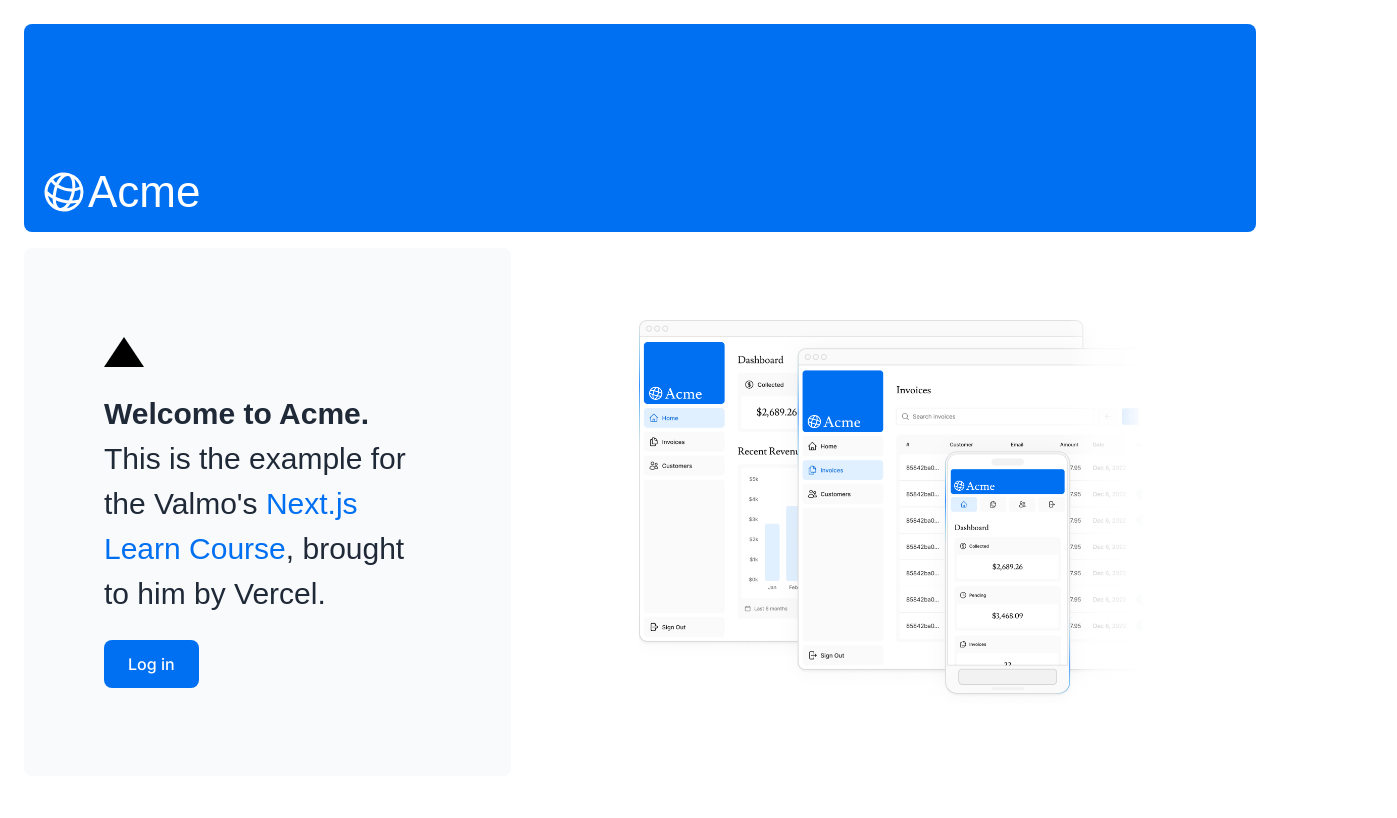
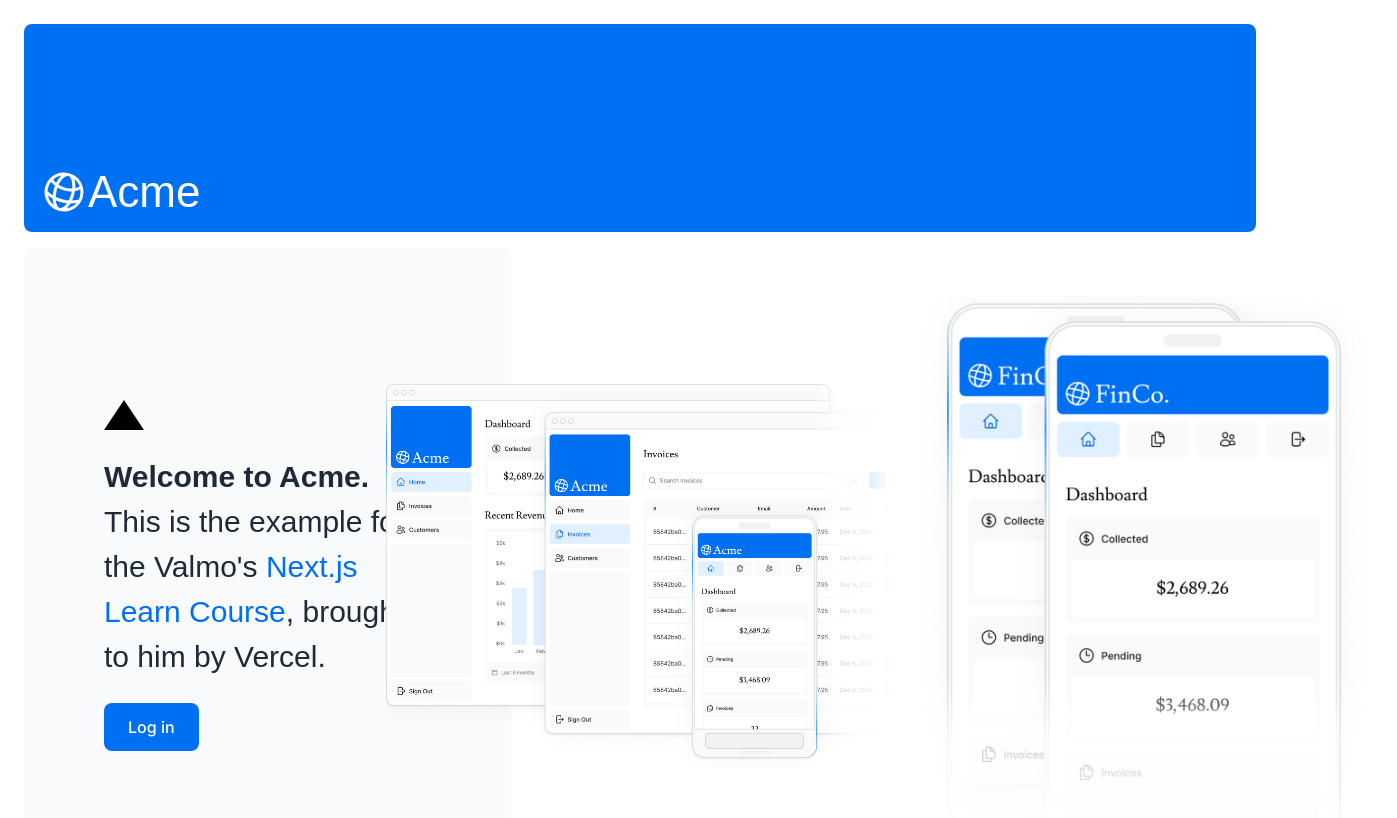
Before and after one commit to valmojr/nextjs-dashboard, a Next.js app: page / in a window 1280 px wide. Shown: the top 818 px of the page, 1397 px wide, since content can reach past the window. Built offline with nearby package versions, Linux system fonts and the light colour scheme; a web font is replaced by a local one.

Commit message:
added mobile hero image

```diff
--- a/app/page.tsx
+++ b/app/page.tsx
@@ -27,11 +27,17 @@
           </Link>
         </div>
         <div className="flex items-center justify-center p-6 md:w-3/5 md:px-28 md:py-12">
-          {/* Add Hero Images Here */}
           <Image
             src="/hero-desktop.png"
-            width={1000}
-            height={760}
+            width={560}
+            height={620}
+            className={`hidden md:block`}
+            alt="Screenshots of the dashboard project showing desktop and mobile versions"
+          />
+          <Image
+            src="/hero-mobile.png"
+            width={560}
+            height={620}
             className={`hidden md:block`}
             alt="Screenshots of the dashboard project showing desktop and mobile versions"
           />
```
